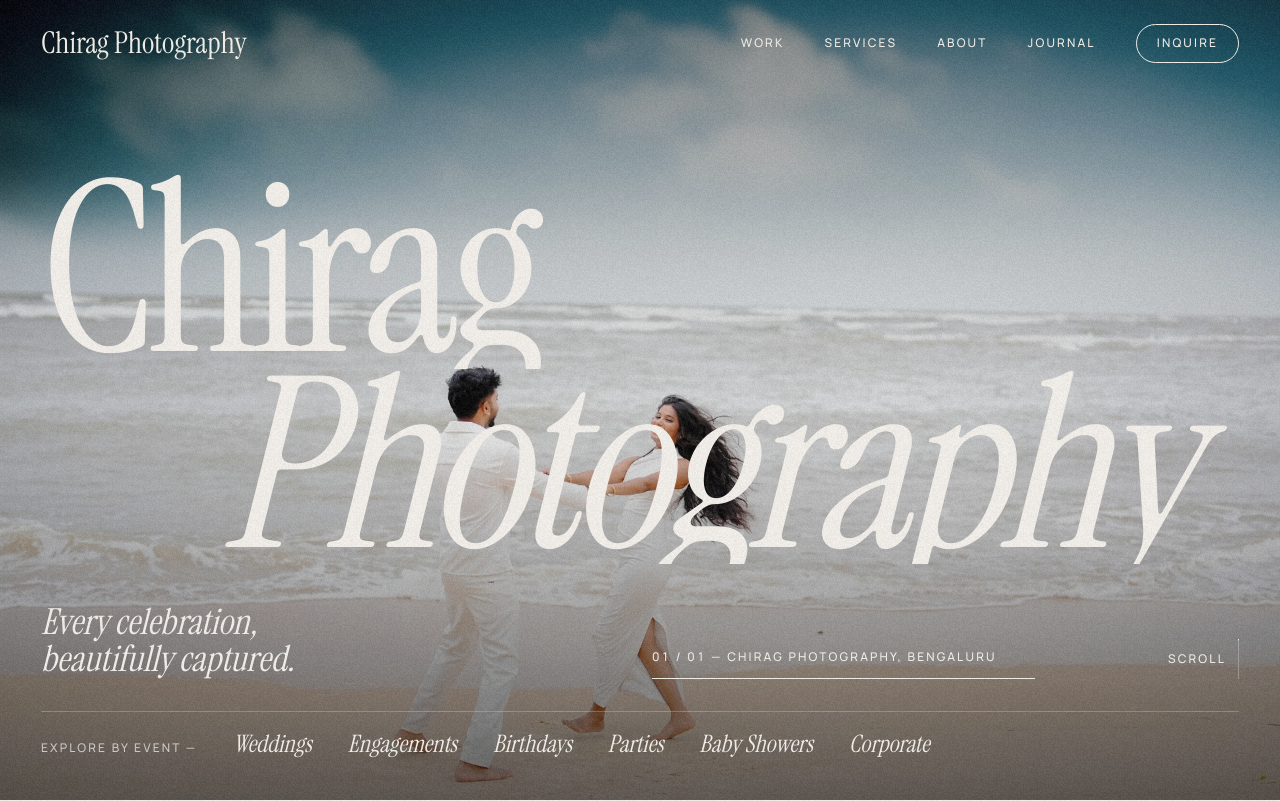
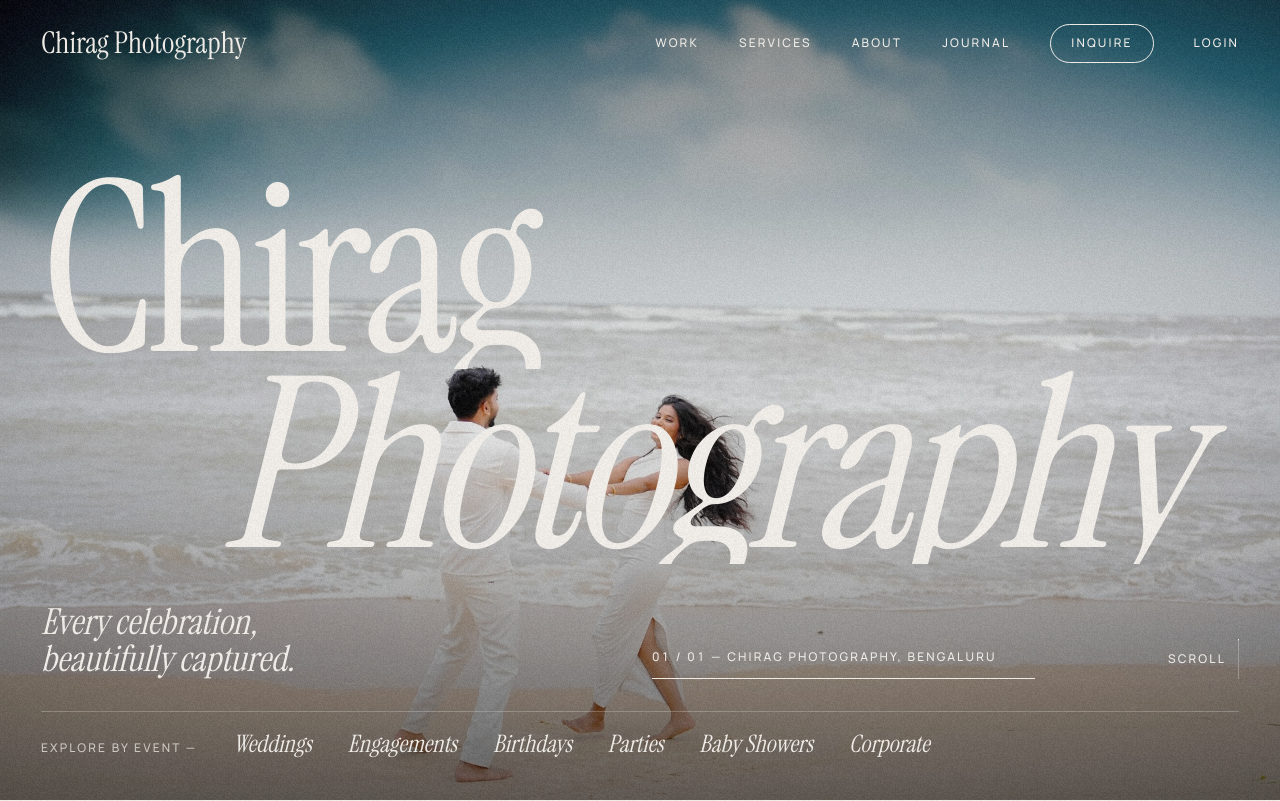
Before and after one commit to Mohan8197/ChiragPhotography1, a Next.js app: page / in a window 1280 px wide. Shown: the top 801 px of the page. Built offline with nearby package versions, Linux system fonts and the light colour scheme; no server answers.

Commit message:
Add login link to main website navigation

```diff
--- a/components/layout/Header.tsx
+++ b/components/layout/Header.tsx
@@ -101,6 +101,16 @@ export function Header() {
                   </TransitionLink>
                 </Magnetic>
               </li>
+              <li>
+                <Magnetic strength={0.4}>
+                  <TransitionLink
+                    href="/admin/login"
+                    className="label u-link py-2"
+                  >
+                    Login
+                  </TransitionLink>
+                </Magnetic>
+              </li>
             </ul>
           </nav>
 
```
